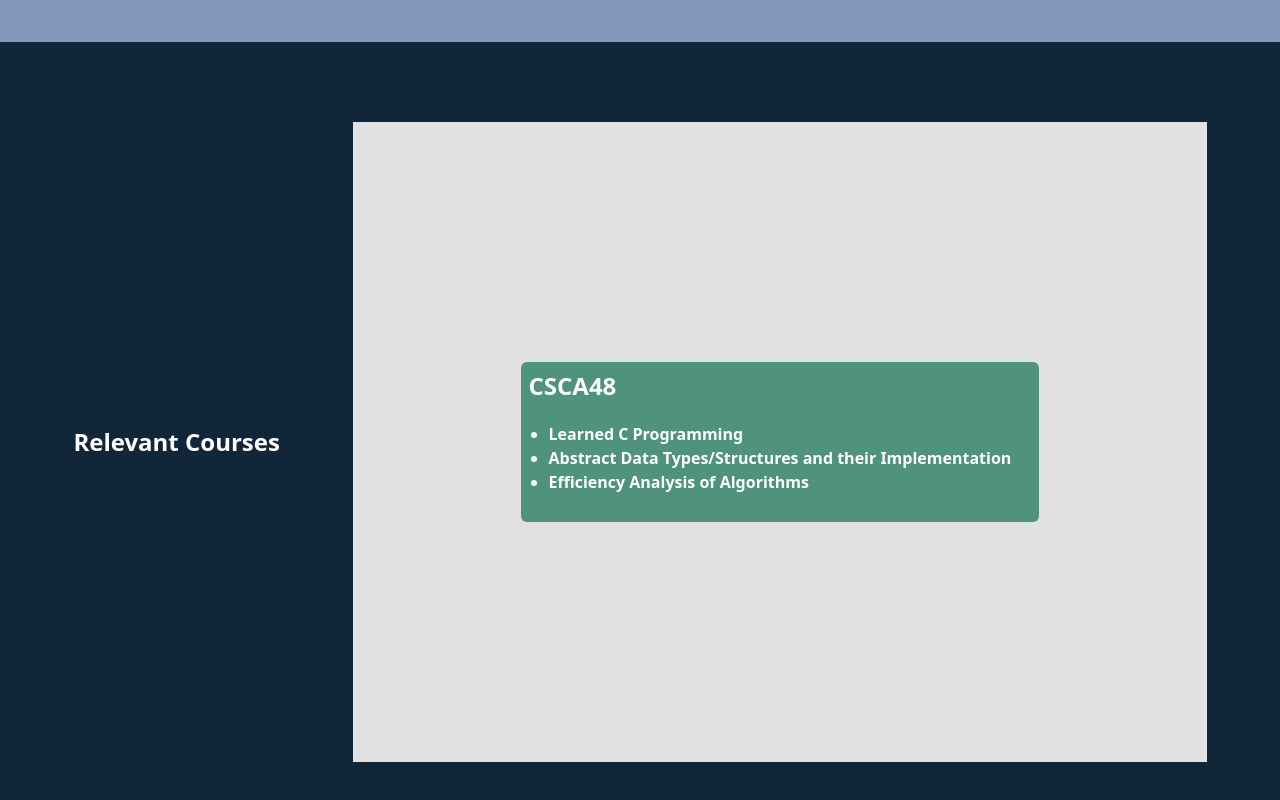
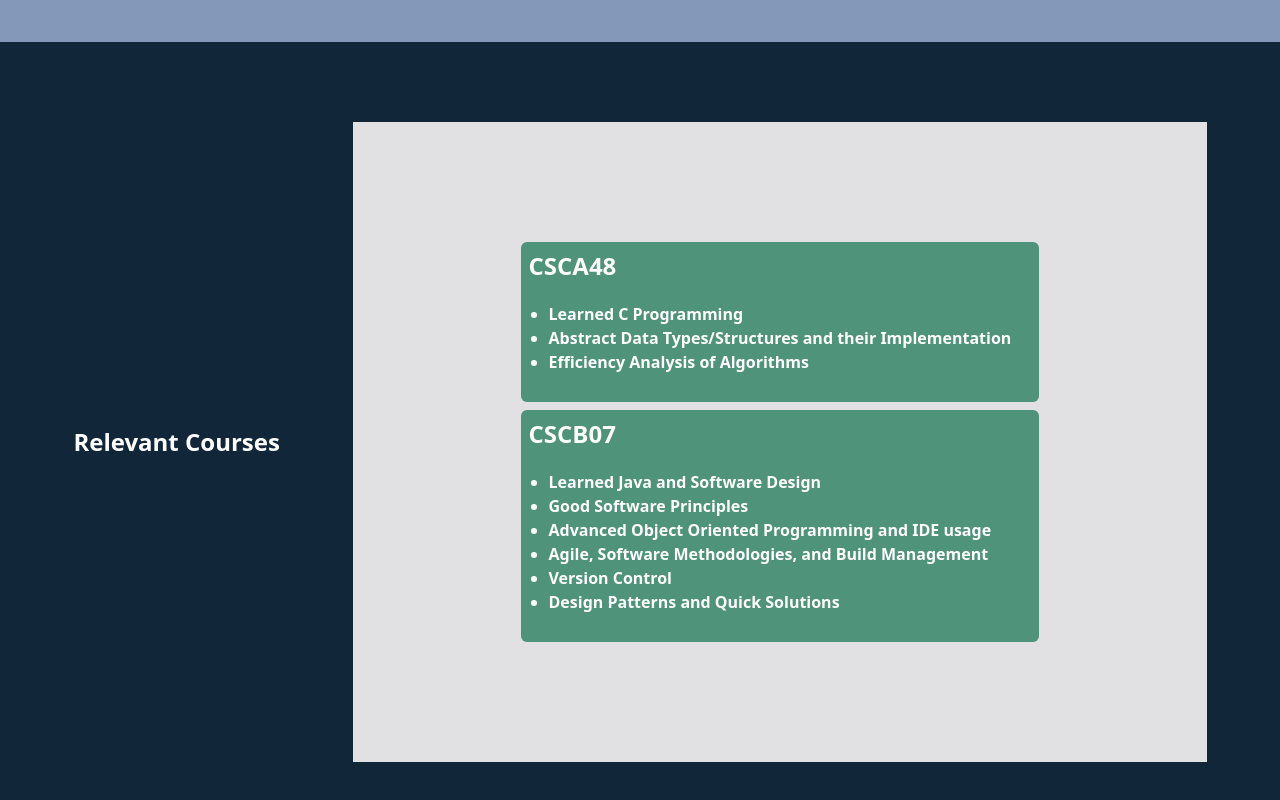
Before and after one commit to Gao-N/Gao-N.github.io, a React (Create React App) app: page / in a window 1280 px wide. Shown: the part 1558-2358 px from the top of the page. Built offline with nearby package versions, Linux system fonts and the light colour scheme.

Commit message:
added a course into last section

```diff
--- a/src/App.js
+++ b/src/App.js
@@ -52,12 +52,22 @@ export default function App() {
       <section id = "Courses" className='bg-prussian flex justify-evenly items-center content-center h-screen w-full'>
         <h1 className='text-2xl font-bold text-white text-center'>Relevant Courses</h1>
         <div className='flex justify-evenly items-center bg-gainsboro h-4/5 w-4/6'>
-        <ul className=''>
+        <ul>
           <li className='bg-emerald rounded-md m-2 p-2'><h1 className='font-bold text-2xl text-white'>CSCA48</h1>
           <ul className='font-bold text-base bg-emerald rounded-md text-white m-3 p-2 list-disc'>
             <li>Learned C Programming</li>
             <li>Abstract Data Types/Structures and their Implementation</li>
             <li>Efficiency Analysis of Algorithms</li>
+          </ul>
+          </li>
+          <li className='bg-emerald rounded-md m-2 p-2'><h1 className='font-bold text-2xl text-white'>CSCB07</h1>
+          <ul className='font-bold text-base bg-emerald rounded-md text-white m-3 p-2 list-disc'>
+            <li>Learned Java and Software Design</li>
+            <li>Good Software Principles</li>
+            <li>Advanced Object Oriented Programming and IDE usage</li>
+            <li>Agile, Software Methodologies, and Build Management</li>
+            <li>Version Control</li>
+            <li>Design Patterns and Quick Solutions</li>
           </ul>
           </li>
         </ul>
```
